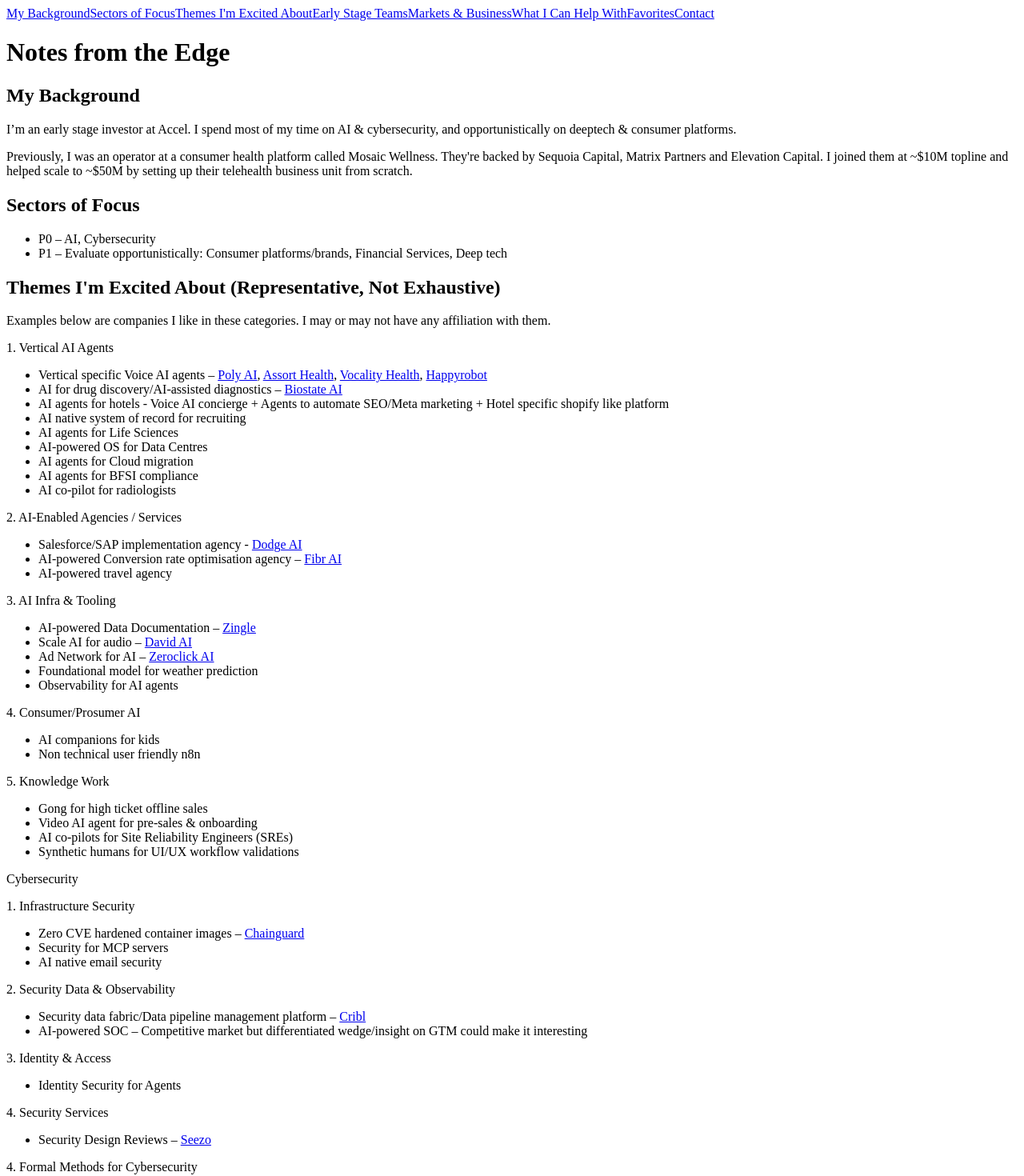
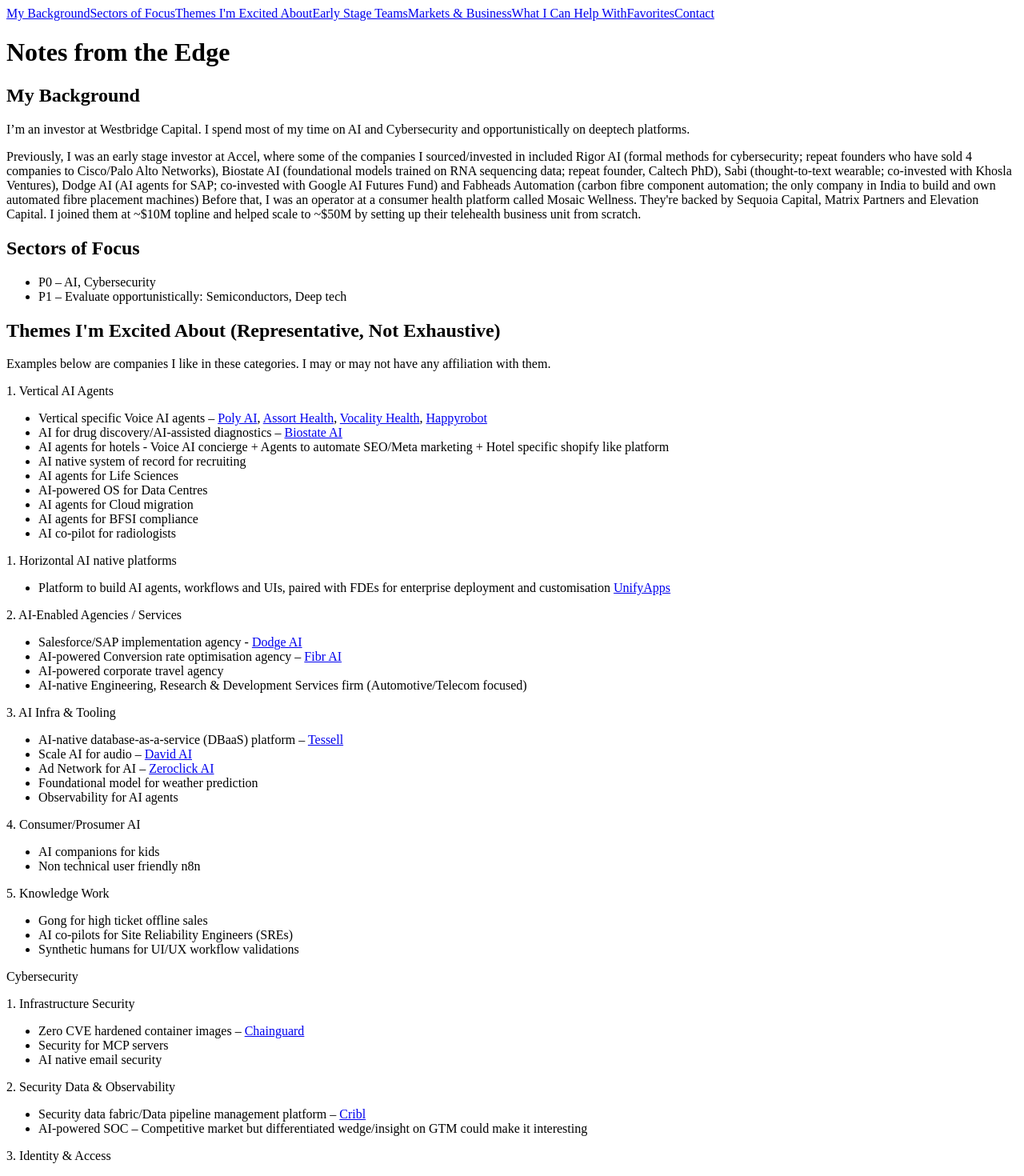
Before and after one commit to CJ-os-99/chitranjan-personal, a Next.js app: page / in a window 1280 px wide. Shown: the top 1470 px of the page at 80% size. Built offline with nearby package versions, Linux system fonts and the light colour scheme.

Commit message:
Update index.js

```diff
--- a/pages/index.js
+++ b/pages/index.js
@@ -22,10 +22,10 @@
         <section id="background" className="mb-8">
           <h2 className="text-xl font-semibold mb-2">My Background</h2>
           <p>
-            I’m an early stage investor at Accel. I spend most of my time on AI & cybersecurity, and opportunistically on deeptech & consumer platforms.
+            I’m an investor at Westbridge Capital. I spend most of my time on AI and Cybersecurity and opportunistically on deeptech platforms.
           </p>
           <p className="mt-2">
-            Previously, I was an operator at a consumer health platform called Mosaic Wellness. They're backed by Sequoia Capital, Matrix Partners and Elevation Capital. I joined them at ~$10M topline and helped scale to ~$50M by setting up their telehealth business unit from scratch.
+            Previously, I was an early stage investor at Accel, where some of the companies I sourced/invested in included Rigor AI (formal methods for cybersecurity; repeat founders who have sold 4 companies to Cisco/Palo Alto Networks), Biostate AI (foundational models trained on RNA sequencing data; repeat founder, Caltech PhD), Sabi (thought-to-text wearable; co-invested with Khosla Ventures), Dodge AI (AI agents for SAP; co-invested with Google AI Futures Fund) and Fabheads Automation (carbon fibre component automation; the only company in India to build and own automated fibre placement machines) Before that, I was an operator at a consumer health platform called Mosaic Wellness. They're backed by Sequoia Capital, Matrix Partners and Elevation Capital. I joined them at ~$10M topline and helped scale to ~$50M by setting up their telehealth business unit from scratch.
           </p>
         </section>
 
@@ -33,7 +33,7 @@
           <h2 className="text-xl font-semibold mb-2">Sectors of Focus</h2>
           <ul className="list-disc list-inside">
             <li>P0 – AI, Cybersecurity</li>
-            <li>P1 – Evaluate opportunistically: Consumer platforms/brands, Financial Services, Deep tech</li>
+            <li>P1 – Evaluate opportunistically: Semiconductors, Deep tech</li>
           </ul>
         </section>
 
@@ -54,16 +54,21 @@
             <li>AI co-pilot for radiologists</li>
           </ul>
 
+        <p className="font-semibold mt-4">1. Horizontal AI native platforms</p>
+          <ul className="list-disc list-inside text-sm">
+        <li>Platform to build AI agents, workflows and UIs, paired with FDEs for enterprise deployment and customisation <a href="https://www.unifyapps.com/">UnifyApps</a></li>
+           </ul>
           <p className="font-semibold mt-4">2. AI-Enabled Agencies / Services</p>
           <ul className="list-disc list-inside text-sm">
             <li>Salesforce/SAP implementation agency - <a href="https://getdodge.ai">Dodge AI</a></li>
             <li>AI-powered Conversion rate optimisation agency – <a href="https://fibr.ai">Fibr AI</a></li>
-            <li>AI-powered travel agency</li>
+            <li>AI-powered corporate travel agency</li>
+             <li>AI-native Engineering, Research & Development Services firm (Automotive/Telecom focused) </li>
           </ul>
 
           <p className="font-semibold mt-4">3. AI Infra & Tooling</p>
           <ul className="list-disc list-inside text-sm">
-            <li>AI-powered Data Documentation – <a href="https://www.getzingle.com/">Zingle</a></li>
+            <li>AI-native database-as-a-service (DBaaS) platform – <a href="https://www.tessell.com/">Tessell</a></li>
             <li>Scale AI for audio – <a href="https://www.withdavid.ai/">David AI</a></li>
             <li>Ad Network for AI – <a href="https://www.zeroclick.ai/">Zeroclick AI</a></li>
             <li>Foundational model for weather prediction</li>
@@ -79,7 +84,6 @@
           <p className="font-semibold mt-4">5. Knowledge Work</p>
           <ul className="list-disc list-inside text-sm">
             <li>Gong for high ticket offline sales</li>
-            <li>Video AI agent for pre-sales & onboarding</li>
             <li>AI co-pilots for Site Reliability Engineers (SREs)</li>
             <li>Synthetic humans for UI/UX workflow validations</li>
           </ul>
@@ -111,6 +115,9 @@
           </ul>
 
         <p className="font-semibold mt-4">4. Formal Methods for Cybersecurity</p>
+        <ul className="list-disc list-inside text-sm">
+            <li>Formal methods for firewall security – <a href="https://innowate.ai/">Rigor AI</a></li>
+          </ul>
         </section>
 
         <section id="teams" className="mb-8">
```
